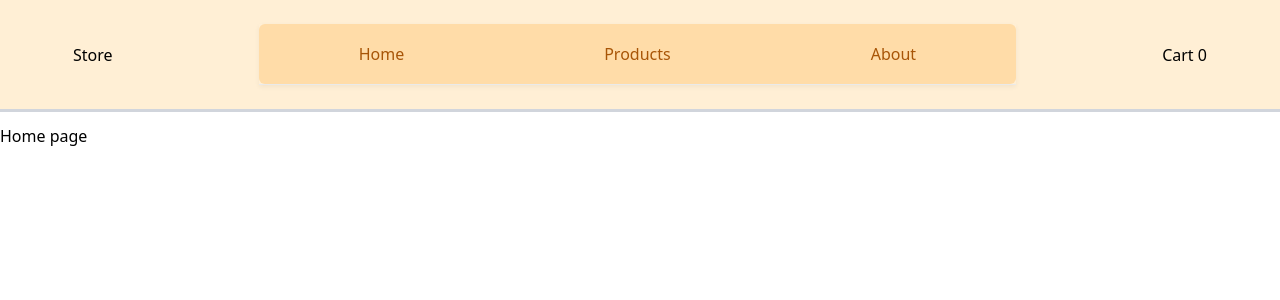
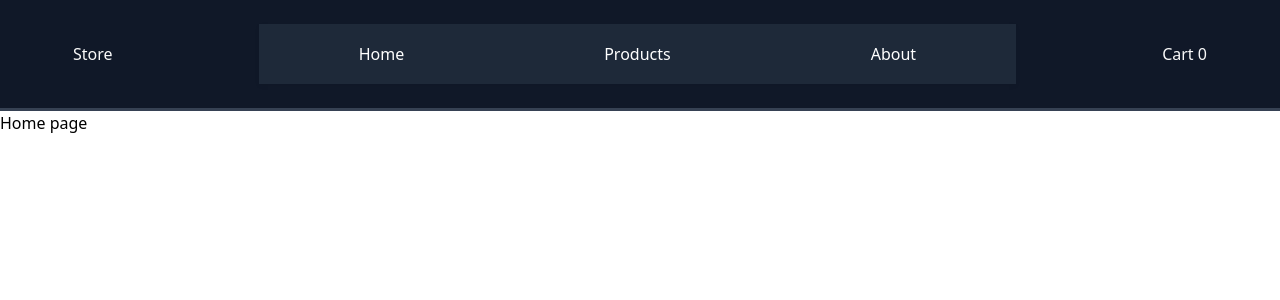
Before and after one commit to Piperski13/e-commerce-QuicKCart, a React (Vite) app: page / in a window 1280 px wide. Shown: the top 300 px of the page. Built offline with nearby package versions, Linux system fonts and the light colour scheme.

Commit message:
Navbar style to match the site

```diff
--- a/src/components/Header.jsx
+++ b/src/components/Header.jsx
@@ -14,7 +14,7 @@ const Header = (props) => {
   }, [props.cart]);
 
   return (
-    <div className="flex justify-around items-center bg-[#ffefd5] border-b-3 border-b-gray-300 mb-3">
+    <div className="flex justify-around items-center bg-gray-900 border-b-3 border-b-gray-700 text-zinc-50">
       <h1>Store</h1>
       <Navbar />
       <Link to="/cart">Cart {quantity}</Link>
--- a/src/components/Navbar/Navbar.jsx
+++ b/src/components/Navbar/Navbar.jsx
@@ -3,13 +3,10 @@ import styles from "./Navbar.module.css";
 
 const Navbar = () => {
   return (
-    <div className="my-6">
+    <div className={styles.navDiv}>
       <ul className={styles.navbar}>
         <li className={styles.navItem}>
-          <Link
-            to="/home"
-            className={`${styles.link} ${styles.active} ${styles.roundLeft}`}
-          >
+          <Link to="/home" className={`${styles.link} ${styles.active}`}>
             Home
           </Link>
         </li>
@@ -19,10 +16,7 @@ const Navbar = () => {
           </Link>
         </li>
         <li className={styles.navItem}>
-          <Link
-            to="/about"
-            className={`${styles.link} ${styles.active} ${styles.roundRight}`}
-          >
+          <Link to="/about" className={`${styles.link} ${styles.active}`}>
             About
           </Link>
         </li>
--- a/src/components/Navbar/Navbar.module.css
+++ b/src/components/Navbar/Navbar.module.css
@@ -1,24 +1,26 @@
+.navDiv {
+  margin: 1.5em 0;
+  background-color: #101828;
+}
 .navbar {
   list-style-type: none;
   margin: 0;
   padding: 0;
   overflow: hidden;
-  background-color: white;
   position: sticky;
   top: 0;
   z-index: 1000;
   box-shadow: 0 2px 5px rgba(0, 0, 0, 0.05);
-  border-bottom: 1px solid #eaeaea;
 }
 
 .navItem {
   float: left;
-  background-color: #ffefd5;
+  background-color: #1e2939;
 }
 
 .link {
   display: block;
-  color: #444;
+  color: white;
   font-weight: 500;
   text-align: center;
   padding: 18px 100px;
@@ -26,21 +28,10 @@
   transition: background-color 0.2s ease, color 0.2s ease;
 }
 
-.roundRight {
-  border-top-right-radius: 0.375rem;
-  border-bottom-right-radius: 0.375rem;
-}
-.roundLeft {
-  border-top-left-radius: 0.375rem;
-  border-bottom-left-radius: 0.375rem;
-}
-
 .link:hover {
-  background-color: #ffeeda;
-  color: #d97706;
+  background-color: #384c6a;
 }
 
 .active {
-  background-color: #ffdca8;
-  color: #a85507;
+  background-color: #1e2939;
 }
```
